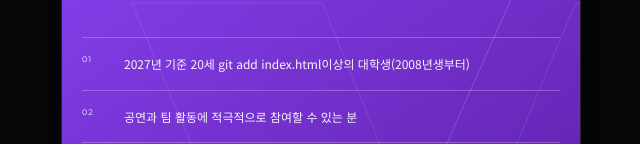
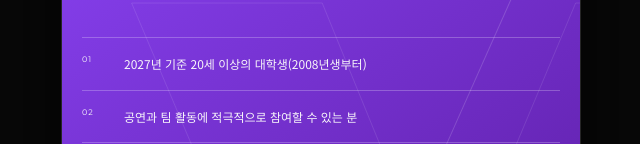
Before and after one commit to vivace-cheer/vivace, a plain HTML site: page index.html in a window 1280 px wide. Shown: the part 3496-3640 px from the top of the page, without its empty margins (319-959 px from the left). Drawn offline with Linux system fonts and the light colour scheme.

Commit message:
공연 기록 수정

```diff
--- a/index.html
+++ b/index.html
@@ -351,7 +351,7 @@
 
         <div>
           <span>01</span>
-          <p>2027년 기준 20세 git add index.html이상의 대학생(2008년생부터)</p>
+          <p>2027년 기준 20세 이상의 대학생(2008년생부터)</p>
         </div>
 
         <div>
```
